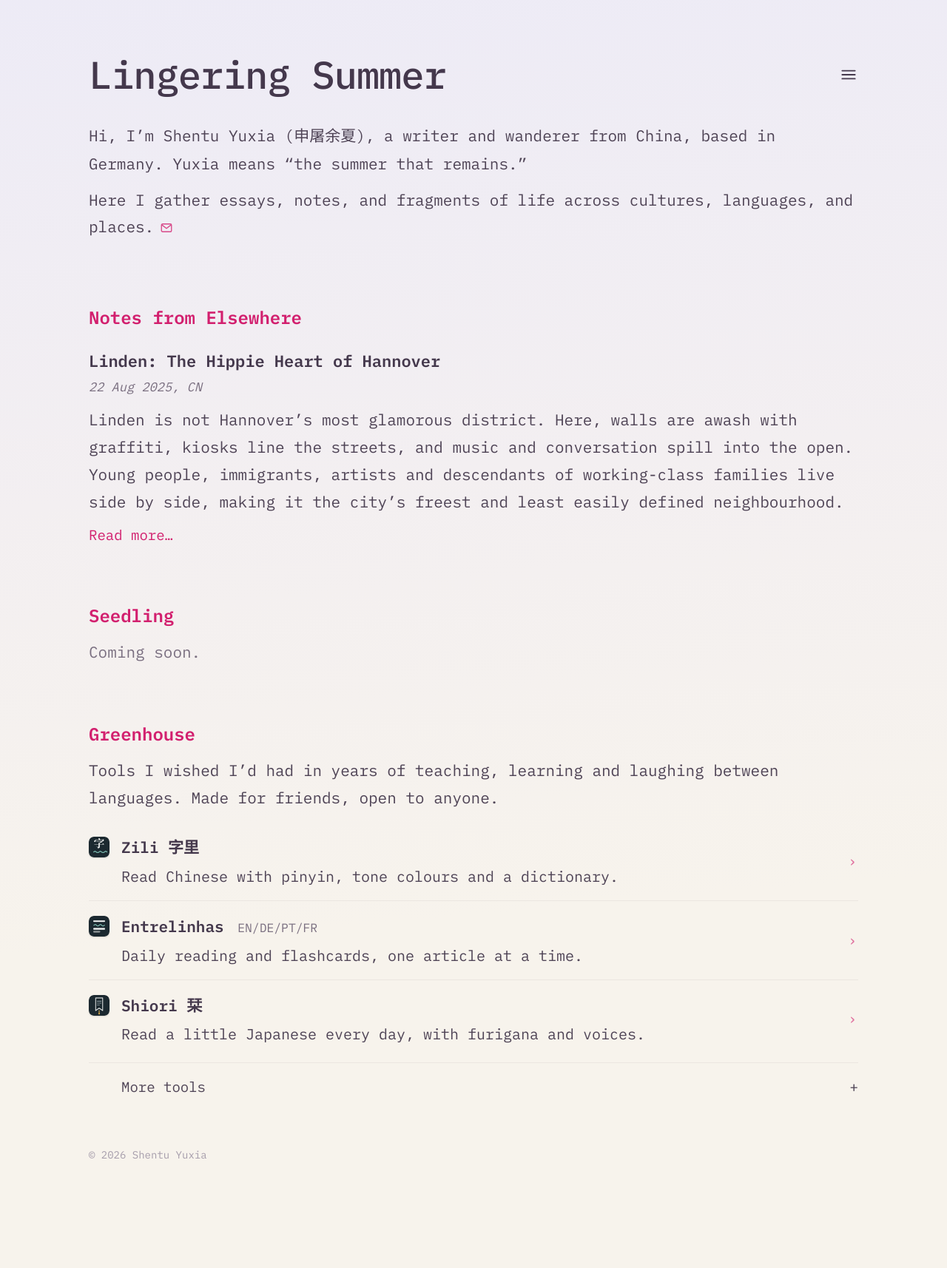
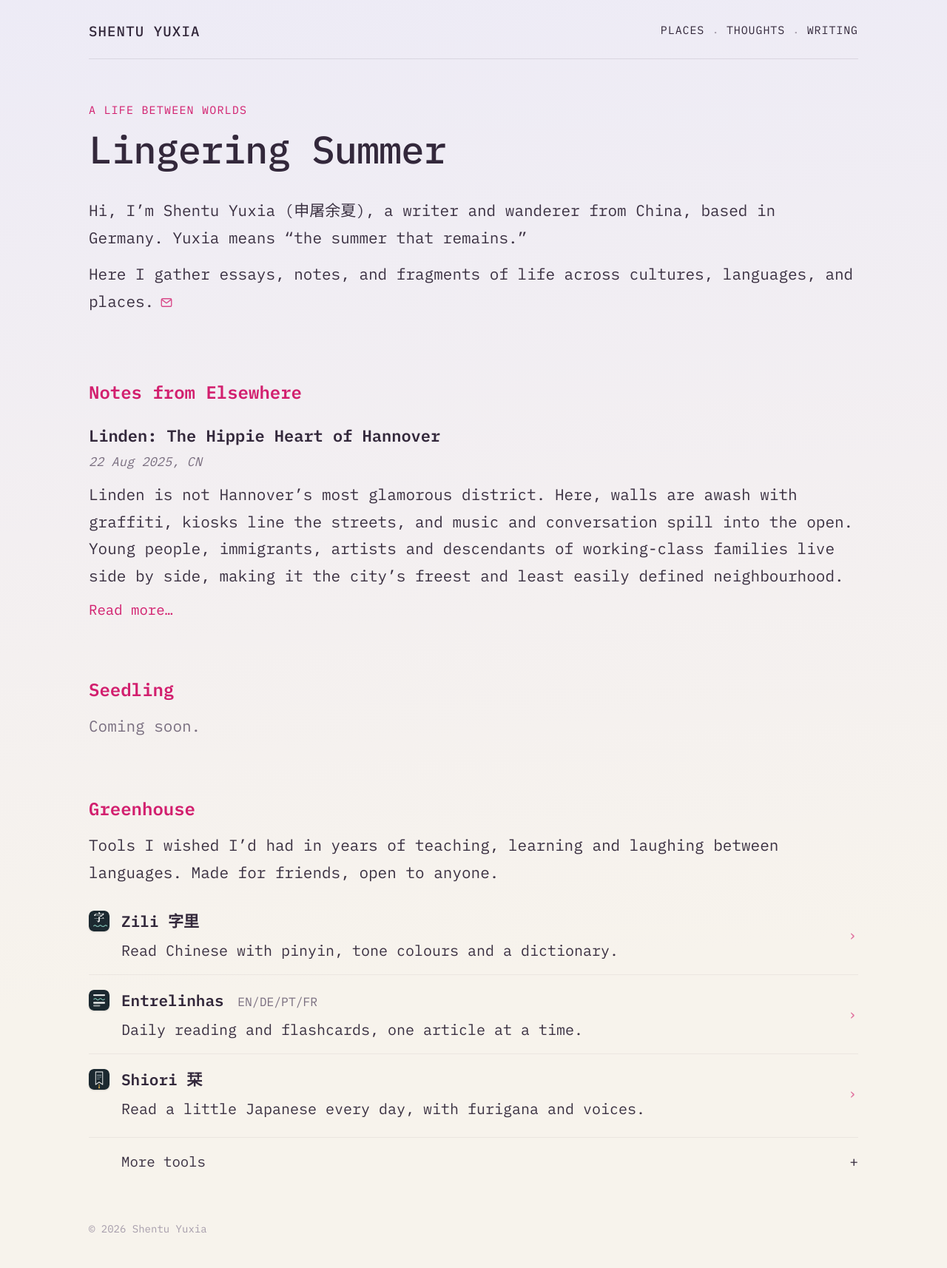
Before and after one commit to Shentuyuxia/lingersummer, a Jekyll site: the page built from index.html, in a window 1280 px wide. Shown: the whole page at 74% size. Built offline with Jekyll 4.4.1, drawn with Linux system fonts in a browser that asks for light colours; before the commit the page ends 1613 px from its top, so only the background shows below that.

Commit message:
Header: name left, Places · Thoughts · Writing right; stronger body text

```diff
--- a/index.html
+++ b/index.html
@@ -209,24 +209,32 @@ layout: null
   .essays .post+.post{padding-top:40px}
   .older summary{padding-left:0!important}
   .older .post{padding-top:14px}
+  /* stronger body text */
+  :root{--ink:#33283b;--muted:#3b3142}
+  /* top bar: name left, sections right */
+  .top{display:flex!important;justify-content:space-between;align-items:center;gap:16px;flex-wrap:wrap;padding:26px 0 20px!important;border-bottom:1px solid var(--line)}
+  .brand{font-size:clamp(16px,1.6vw,19px)!important;font-weight:500!important;letter-spacing:.06em;text-transform:uppercase;color:var(--ink)}
+  .brand:hover{color:var(--accent)}
+  .nav{display:flex;align-items:center;gap:10px;flex-wrap:wrap}
+  .nav a{font-size:clamp(13px,1.2vw,15px);letter-spacing:.06em;text-transform:uppercase;color:var(--ink);text-decoration:none;border-bottom:1.5px solid transparent;padding-bottom:2px;transition:color .2s,border-color .2s}
+  .nav a:hover{color:var(--accent);border-bottom-color:var(--rule)}
+  .nav .sep{color:var(--faint)}
+  .hero{padding:56px 0 16px!important}
+  .eyebrow{margin:0 0 10px;color:var(--accent);font-size:clamp(13px,1.2vw,15px);letter-spacing:.08em;text-transform:uppercase}
+  @media (max-width:520px){ .top{padding:20px 0 16px!important} .nav{gap:8px} .hero{padding:40px 0 8px!important} }
 </style>
 </head>
 <body>
 <div class="wrap">
+  <nav class="top" aria-label="Main">
+    <a class="brand" href="/">Shentu Yuxia</a>
+    <span class="nav">
+      <a href="#notes">Places</a><span class="sep" aria-hidden="true">·</span><a href="#seedlings">Thoughts</a><span class="sep" aria-hidden="true">·</span><a href="#notes">Writing</a>
+    </span>
+  </nav>
   <header class="hero">
-    <div class="titlerow">
-      <h1>Lingering Summer</h1>
-      <div class="menu">
-        <button class="menu-btn" id="menu-btn" type="button" aria-haspopup="true" aria-expanded="false" aria-controls="menu-panel" aria-label="Menu"><svg viewBox="0 0 24 24" width="26" height="26" fill="none" stroke="currentColor" stroke-width="1.7" stroke-linecap="round" aria-hidden="true"><path d="M4 7h16M4 12h16M4 17h16"/></svg></button>
-        <div class="menu-panel" id="menu-panel" hidden>
-          <label class="search"><svg viewBox="0 0 24 24" width="16" height="16" fill="none" stroke="currentColor" stroke-width="1.8" stroke-linecap="round" aria-hidden="true"><circle cx="11" cy="11" r="6.5"/><path d="m16 16 4.5 4.5"/></svg><input type="search" id="q" placeholder="Search" aria-label="Search this site" autocomplete="off"></label>
-          <a href="#notes">Notes from Elsewhere<small>Field notes from a wandering life</small></a>
-          <a href="#seedlings">Seedling<small>Essays taking root</small></a>
-          <a href="#greenhouse">Greenhouse<small>Tools for curious minds</small></a>
-        </div>
-      </div>
-    </div>
-    <p class="nohit" id="nohit" hidden>Nothing found.</p>
+    <p class="eyebrow">A life between worlds</p>
+    <h1>Lingering Summer</h1>
     <p class="sub">Hi, I’m Shentu Yuxia (<span class="zh" lang="zh">申屠余夏</span>), a writer and wanderer from China, based in Germany. Yuxia means “the summer that remains.”</p>
     <p class="sub sub2">Here I gather essays, notes, and fragments of life across cultures, languages, and <span class="nw">places.<a class="mail hmail" href="mailto:emo_yuan@outlook.com" title="Write to me" aria-label="Write to me"><svg viewBox="0 0 24 24" width="15" height="15" fill="none" stroke="currentColor" stroke-width="1.8" stroke-linecap="round" stroke-linejoin="round" aria-hidden="true"><rect x="3" y="5" width="18" height="14" rx="2"/><path d="m3.5 6.5 8.5 6.5 8.5-6.5"/></svg></a></span></p>
   </header>
```
Also changed, not shown: other parts of index.html (+0 -20 lines).
